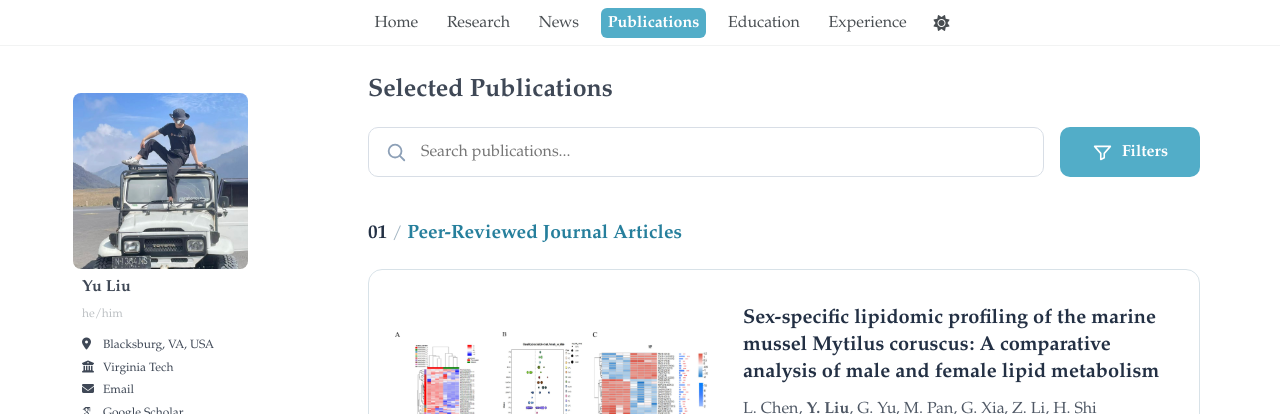
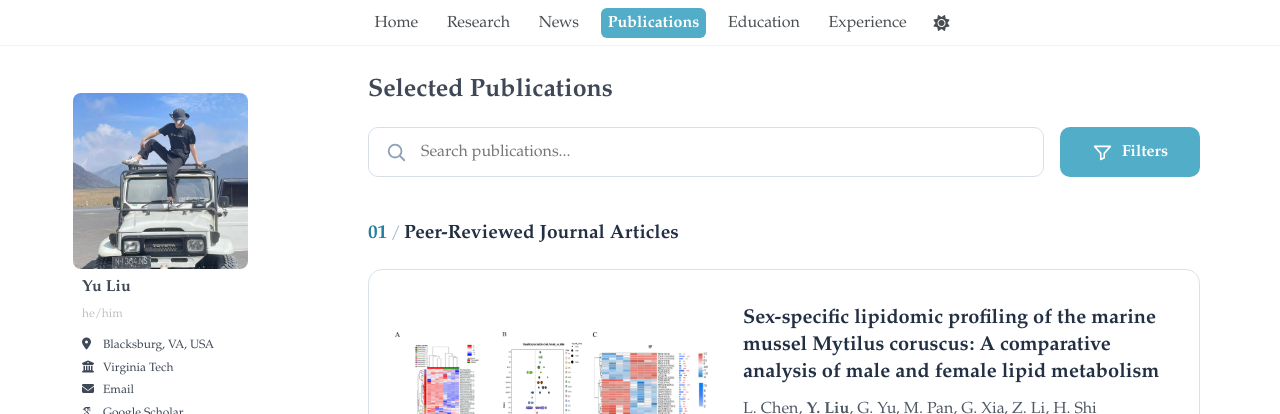
Before and after one commit to yuliu0322/yuliu0322.github.io, a Jekyll site: the page built from _pages/publications.html, in a window 1280 px wide. Shown: the top 414 px of the page. Built offline with Jekyll 4.4.1, drawn with Linux system fonts in a browser that asks for light colours; some web fonts are replaced; a script bundle is joined from its source files by our own code; library files that are not in the unit come from our copies.

Commit message:
Update publications.html

```diff
--- a/_pages/publications.html
+++ b/_pages/publications.html
@@ -27,16 +27,16 @@ description: "Peer-reviewed journal articles, book chapters, and patents by Yu L
 .publication-section-title {
   display: flex;
   align-items: baseline;
-  gap: 0.3rem;
+  gap: 0.2rem;
   margin: 2.8rem 0 1.5rem;
-  color: #267f9c;
+  color: var(--pub-dark);
   font-size: 1.2rem;
   font-weight: 700;
 }
 
 .publication-section-index {
   margin: 0;
-  color: var(--pub-dark);
+  color: #267f9c;
   font-size: 1em;
   font-weight: 600;
 }
```
